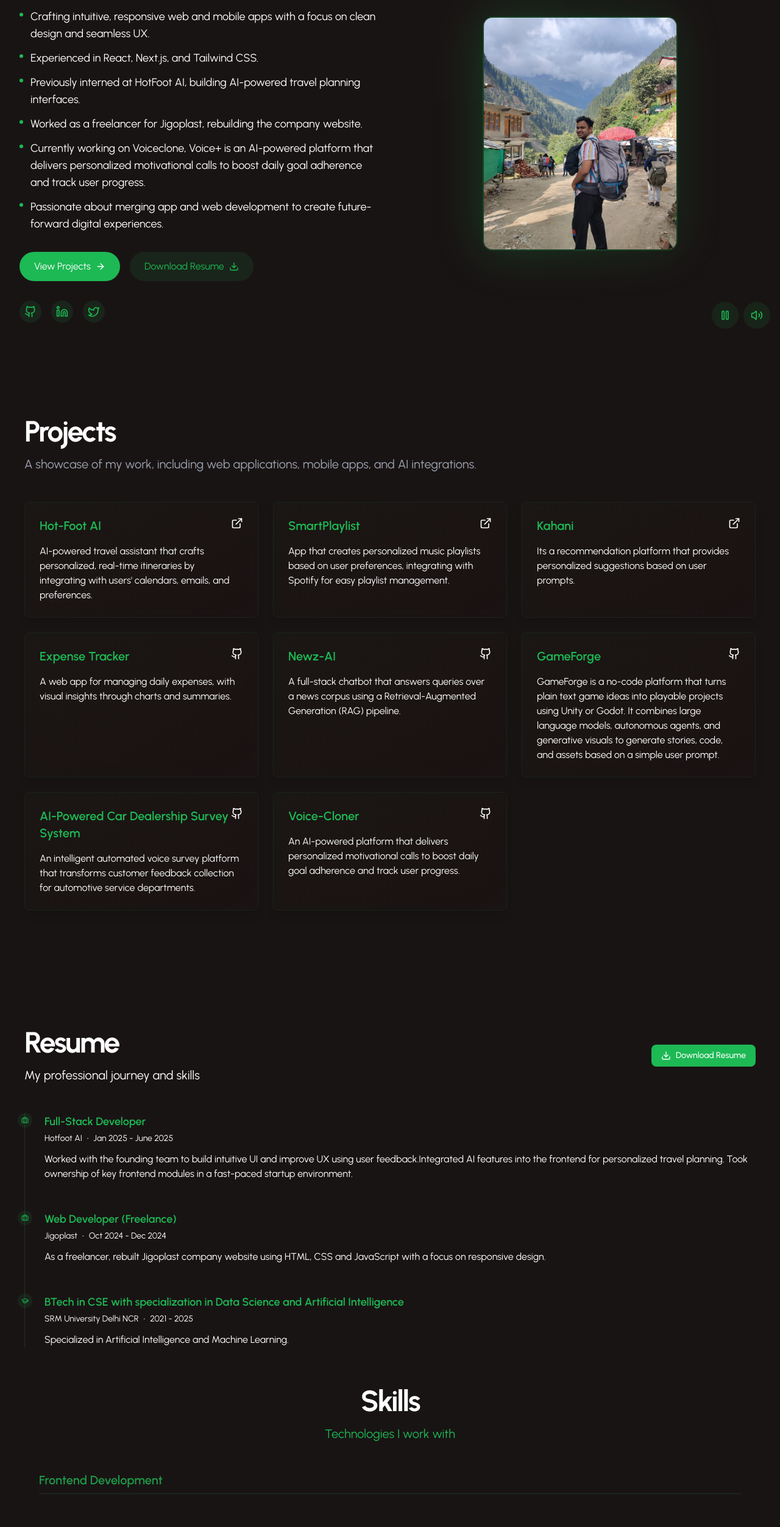
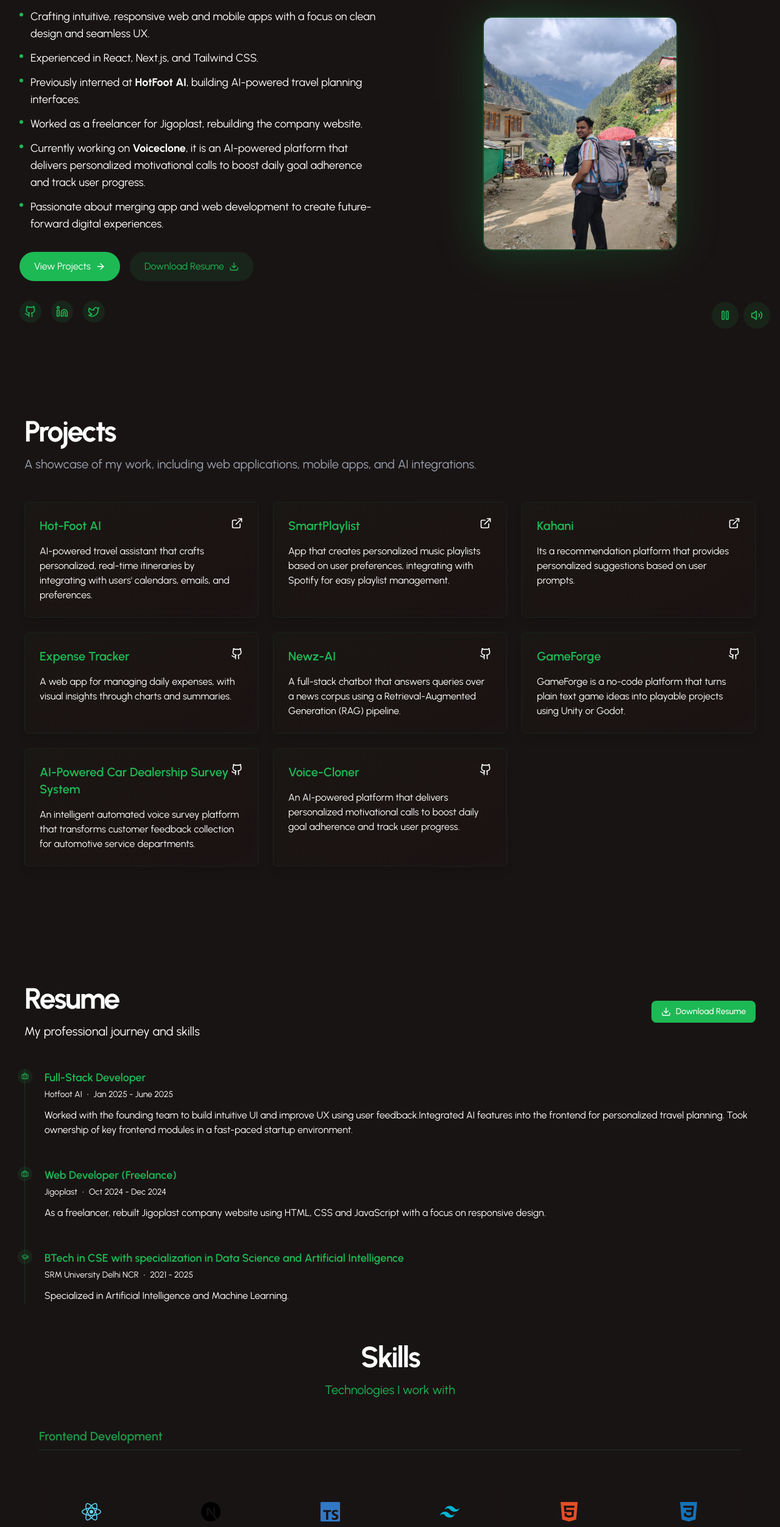
Before and after one commit to srijantelang-work/Portfolio, a Next.js app: page / in a window 1280 px wide. Shown: the part 245-2749 px from the top of the page at 61% size. Built offline with nearby package versions, Linux system fonts and the light colour scheme.

Commit message:
beautify

```diff
--- a/src/app/globals.css
+++ b/src/app/globals.css
@@ -4,25 +4,25 @@
 
 @layer base {
   :root {
-    --background: #F0F4F8;
-    --background-secondary: #F5F3EF;
+    --background: #EFEBD8;
+    --background-secondary: #FAF9F6;
     --foreground: #2D3748;
-    --card: #F0F4F8;
-    --card-foreground: #2D3748;
-    --popover: #F0F4F8;
+    --card: #FFFCF7;
+    --card-foreground: #FFFCF7;
+    --popover: #FFFCF7;
     --popover-foreground: #2D3748;
     --primary: #1DB954;
-    --primary-foreground: #F0F4F8;
-    --secondary: #F5F3EF;
+    --primary-foreground: #FFFCF7;
+    --secondary: #FAF9F6;
     --secondary-foreground: #2D3748;
-    --muted: #F5F3EF;
+    --muted: #FAF9F6;
     --muted-foreground: #64748B;
-    --accent: #F5F3EF;
+    --accent: #FAF9F6;
     --accent-foreground: #2D3748;
     --destructive: #ef4444;
-    --destructive-foreground: #F0F4F8;
-    --border: #E2DCD5;
-    --input: #E2DCD5;
+    --destructive-foreground: #FFFCF7;
+    --border: #E8E3DC;
+    --input: #E8E3DC;
     --ring: #1DB954;
     --radius: 0.5rem;
   }
@@ -75,23 +75,40 @@
   height: 100%;
   clip-path: polygon(50% 0%, 100% 25%, 100% 75%, 50% 100%, 0% 75%, 0% 25%);
   transition: all 0.3s ease;
+  border: 2px solid transparent;
+  background-clip: padding-box;
 }
 
 .hexagon:hover {
   transform: translateY(-5px);
   background-color: var(--hover-color);
+  border-color: var(--hover-border-color);
+  box-shadow: 0 10px 20px rgba(0, 0, 0, 0.2);
 }
 
 .hexagon-content {
   position: absolute;
-  inset: 0;
+  inset: 2px; /* Account for border */
   display: flex;
   flex-direction: column;
   align-items: center;
   justify-content: center;
+  clip-path: polygon(50% 0%, 100% 25%, 100% 75%, 50% 100%, 0% 75%, 0% 25%);
 }
 
 /* Add smooth transitions */
 .hexagon, .hexagon-content * {
   transition: all 0.3s ease;
 }
+
+/* Skill hexagon specific styles */
+.skill-hexagon {
+  background: hsl(var(--card));
+  border: 2px solid hsl(var(--border));
+}
+
+.skill-hexagon:hover {
+  border-color: var(--skill-primary-color);
+  background: var(--hover-bg-color);
+  box-shadow: 0 10px 25px rgba(0, 0, 0, 0.15);
+}
--- a/src/app/page.tsx
+++ b/src/app/page.tsx
@@ -96,8 +96,8 @@ const projects: Project[] = [
   {
     id: '6',
     title: 'GameForge',
-    description: 'GameForge is a no-code platform that turns plain text game ideas into playable projects using Unity or Godot. It combines large language models, autonomous agents, and generative visuals to generate stories, code, and assets based on a simple user prompt.',
-    longDescription: 'GameForge is a no-code platform that turns plain text game ideas into playable projects using Unity or Godot. It combines large language models, autonomous agents, and generative visuals to generate stories, code, and assets based on a simple user prompt. Users can download and play the game without writing a single line of code.',
+    description: 'GameForge is a no-code platform that turns plain text game ideas into playable projects using Unity or Godot.',
+    longDescription: 'GameForge is a no-code platform that turns plain text game ideas into playable projects using Unity or Godot.',
     image: '/projects/gameforge.jpeg',
     technologies: [
       { name: 'React' },
--- a/src/components/Hero.tsx
+++ b/src/components/Hero.tsx
@@ -7,12 +7,12 @@ import Image from 'next/image'
 import { useState, useEffect } from 'react'
 
 const bulletPoints = [
-  "I'm a 22 y/o Full-Stack Developer from Bhopal, India",
+  "I'm a 22 y/o <strong>Full-Stack Developer</strong> from Bhopal, India",
   "Crafting intuitive, responsive web and mobile apps with a focus on clean design and seamless UX.",
   "Experienced in React, Next.js, and Tailwind CSS.",
-  "Previously interned at HotFoot AI, building AI-powered travel planning interfaces.",
+  "Previously interned at <strong>HotFoot AI</strong>, building AI-powered travel planning interfaces.",
   "Worked as a freelancer for Jigoplast, rebuilding the company website.",
-  "Currently working on Voiceclone, Voice+ is an AI-powered platform that delivers personalized motivational calls to boost daily goal adherence and track user progress.",
+  "Currently working on <strong>Voiceclone</strong>, it is an AI-powered platform that delivers personalized motivational calls to boost daily goal adherence and track user progress.",
   "Passionate about merging app and web development to create future-forward digital experiences.",
   ]
 
@@ -104,7 +104,10 @@ export default function Hero({ onAnimationComplete }: HeroProps) {
                           transition={{ duration: 0.3, delay: 0.3 + index * 0.05 }} // Reduced delay from 2 to 0.3
                         >
                           <span className="mt-2 h-1.5 w-1.5 flex-shrink-0 rounded-full bg-primary"/>
-                          <span className="text-lg">{point}</span>
+                          <span
+                            className="text-lg"
+                            dangerouslySetInnerHTML={{ __html: point }}
+                          />
                         </motion.li>
                       ))}
                     </motion.ul>
--- a/src/components/skills/SkillsSection.tsx
+++ b/src/components/skills/SkillsSection.tsx
@@ -4,9 +4,10 @@ import React from 'react'
 import { motion } from 'framer-motion'
 import {
   SiReact, SiNextdotjs, SiTypescript, SiTailwindcss, SiHtml5, SiCss3,
-  SiNodedotjs, SiExpress, SiMongodb, SiPostgresql, SiGit,
-  SiDocker, SiAwslambda, SiGithubactions, SiPython
+  SiNodedotjs, SiExpress, SiMongodb, SiPostgresql, SiSupabase, SiGit,
+  SiDocker, SiAwslambda, SiGithubactions, SiPython, SiFastapi, SiCplusplus, SiRuby
 } from 'react-icons/si'
+import { BiBrain } from 'react-icons/bi'
 import { IconType } from 'react-icons'
 
 interface Skill {
@@ -38,6 +39,9 @@ const skillCategories: SkillCategory[] = [
       { name: 'Python', icon: SiPython, color: '#3776AB' },
       { name: 'Node.js', icon: SiNodedotjs, color: '#339933' },
       { name: 'Express', icon: SiExpress, color: '#000000' },
+      { name: 'FastAPI', icon: SiFastapi, color: '#009688' },
+      { name: 'C++', icon: SiCplusplus, color: '#00599C' },
+      { name: 'Ruby', icon: SiRuby, color: '#CC342D' },
     ]
   },
   {
@@ -45,6 +49,14 @@ const skillCategories: SkillCategory[] = [
     skills: [
       { name: 'MongoDB', icon: SiMongodb, color: '#47A248' },
       { name: 'PostgreSQL', icon: SiPostgresql, color: '#4169E1' },
+      { name: 'Supabase', icon: SiSupabase, color: '#3ECF8E' },
+    ]
+  },
+  {
+    name: "AI & Machine Learning",
+    skills: [
+      { name: 'Local LLMs', icon: BiBrain, color: '#8B5CF6' },
+      { name: 'LM Studio', icon: BiBrain, color: '#6366F1' },
     ]
   },
   {
@@ -104,17 +116,20 @@ export function SkillsSection() {
                     <div className="group relative">
                       <div className="hexagon-container">
                         <div
-                          className="hexagon bg-background border border-primary/20 hover:border-primary/50 backdrop-blur-sm"
+                          className="hexagon skill-hexagon backdrop-blur-sm"
                           style={{
-                            '--hover-color': `${skill.color}20`
+                            '--hover-color': `${skill.color}20`,
+                            '--hover-bg-color': `${skill.color}10`,
+                            '--hover-border-color': skill.color,
+                            '--skill-primary-color': skill.color
                           } as React.CSSProperties}
                         >
                           <div className="hexagon-content flex flex-col items-center justify-center gap-2 p-4">
                             <skill.icon
-                              className="w-8 h-8 text-primary group-hover:text-foreground transition-colors"
+                              className="w-8 h-8 transition-all duration-300 group-hover:scale-110"
                               style={{ color: skill.color }}
                             />
-                            <span className="text-sm font-medium text-muted-foreground group-hover:text-foreground transition-colors">
+                            <span className="text-sm font-medium text-muted-foreground group-hover:text-foreground transition-colors duration-300">
                               {skill.name}
                             </span>
                           </div>
```
